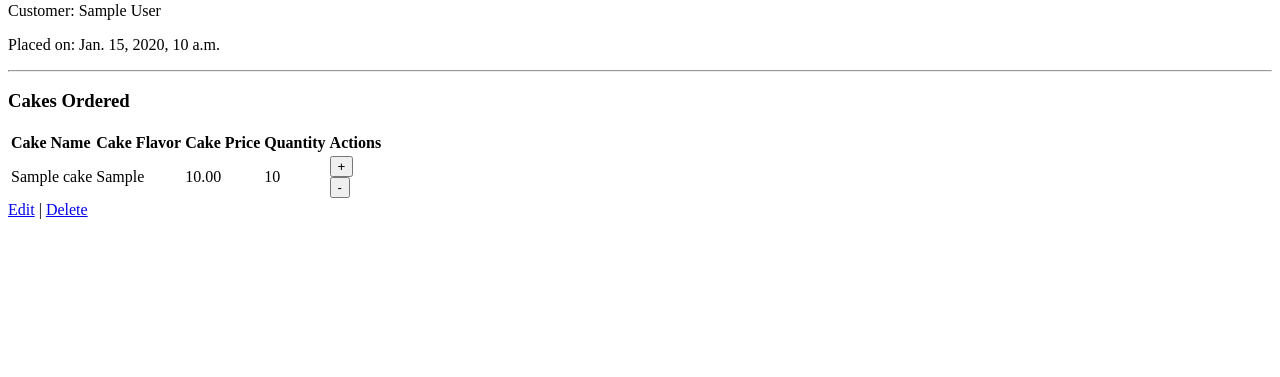
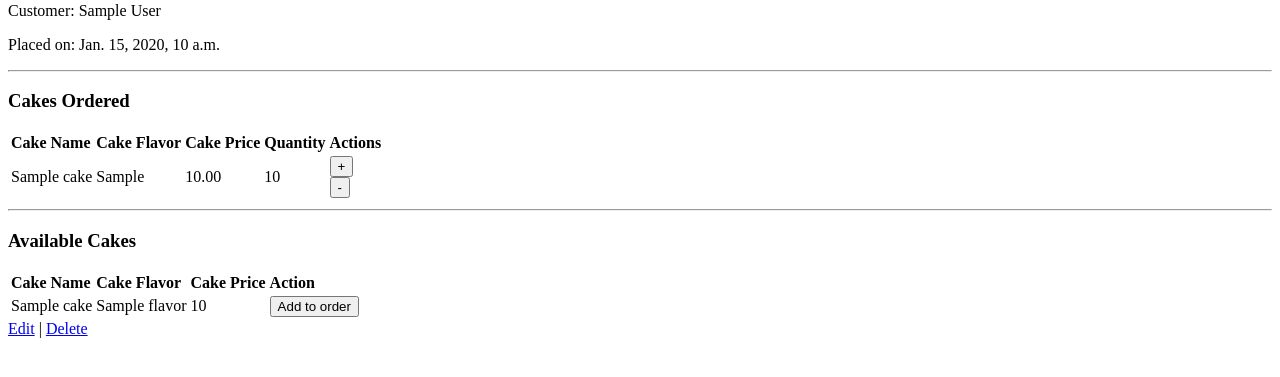
Before and after one commit to priya-aswani-7/bakery, a Django app: template main_app/templates/orders/order_detail.html in a window 1280 px wide. Shown: the part 161-538 px from the top of the page. Run offline with Django 5.2, Linux system fonts and the light colour scheme; tables that the repository leaves empty hold one stand-in row (values such as "Sample post"); the template is opened without the code that fills it: values that come from a table or form of the project are taken from there, most other values are stand-ins (such as "Sample title", 1, 10 or a date in 2020).

Commit message:
Add a section for available cakes

```diff
--- a/main_app/templates/orders/order_detail.html
+++ b/main_app/templates/orders/order_detail.html
@@ -39,6 +39,35 @@
 <p>There are no items in this order</p>
 {% endif %}
 
+<hr>
+<h3>Available Cakes</h3>
+{% if available_cakes %}
+<table style="text-align: left;">
+    <tr>
+        <th>Cake Name</th>
+        <th>Cake Flavor</th>
+        <th>Cake Price</th>
+        <th>Action</th>
+    </tr>
+
+    {% for cake in available_cakes %}
+    <tr>
+        <td>{{cake.name}}</td>
+        <td>{{cake.flavor}}</td>
+        <td>{{cake.price}}</td>
+        <td>
+            <form action="" method="POST">
+                {% csrf_token %}
+                <button type="submit">Add to order</button>
+            </form>
+        </td>
+    </tr>
+    {% endfor %}
+</table>
+{% else %}
+<p>All available cakes are already in this order!</p>
+{% endif %}
+
 <a href="{% url 'order_update' order.pk %}">Edit</a> |
 <a href="{% url 'order_delete' order.pk %}">Delete</a>
 {% endblock %}
```
